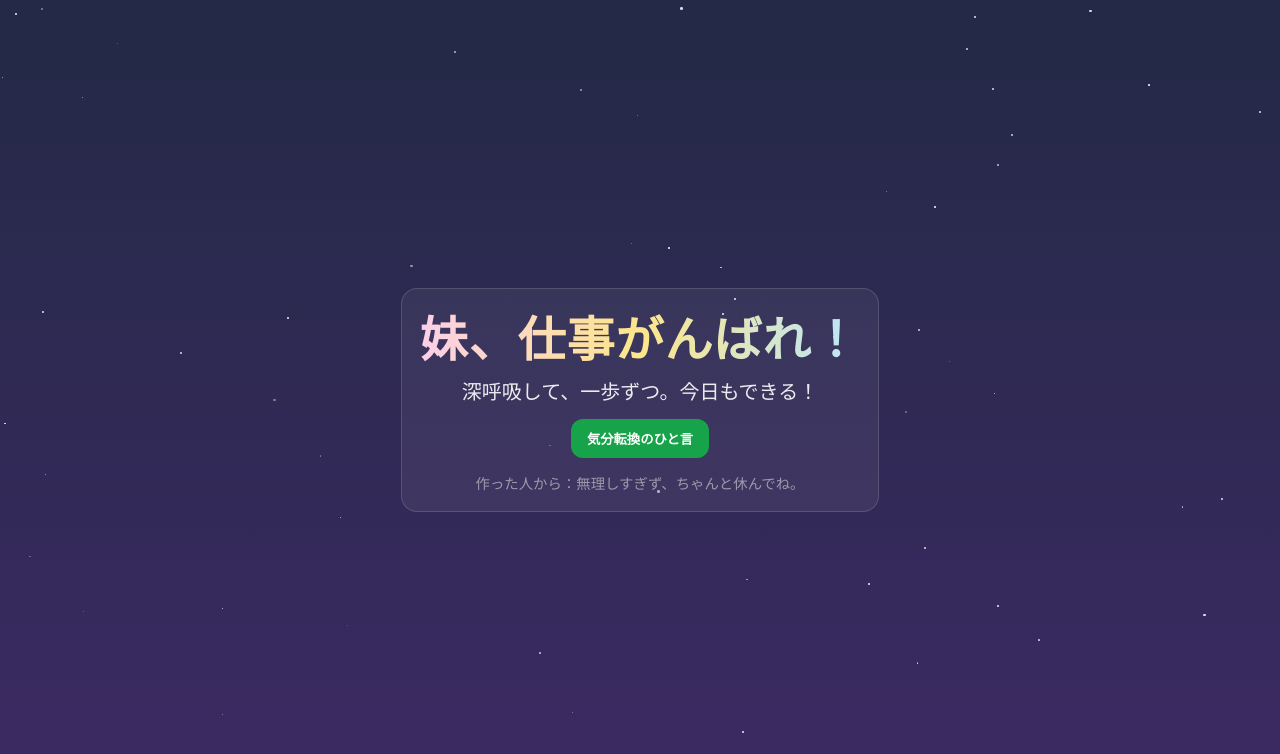
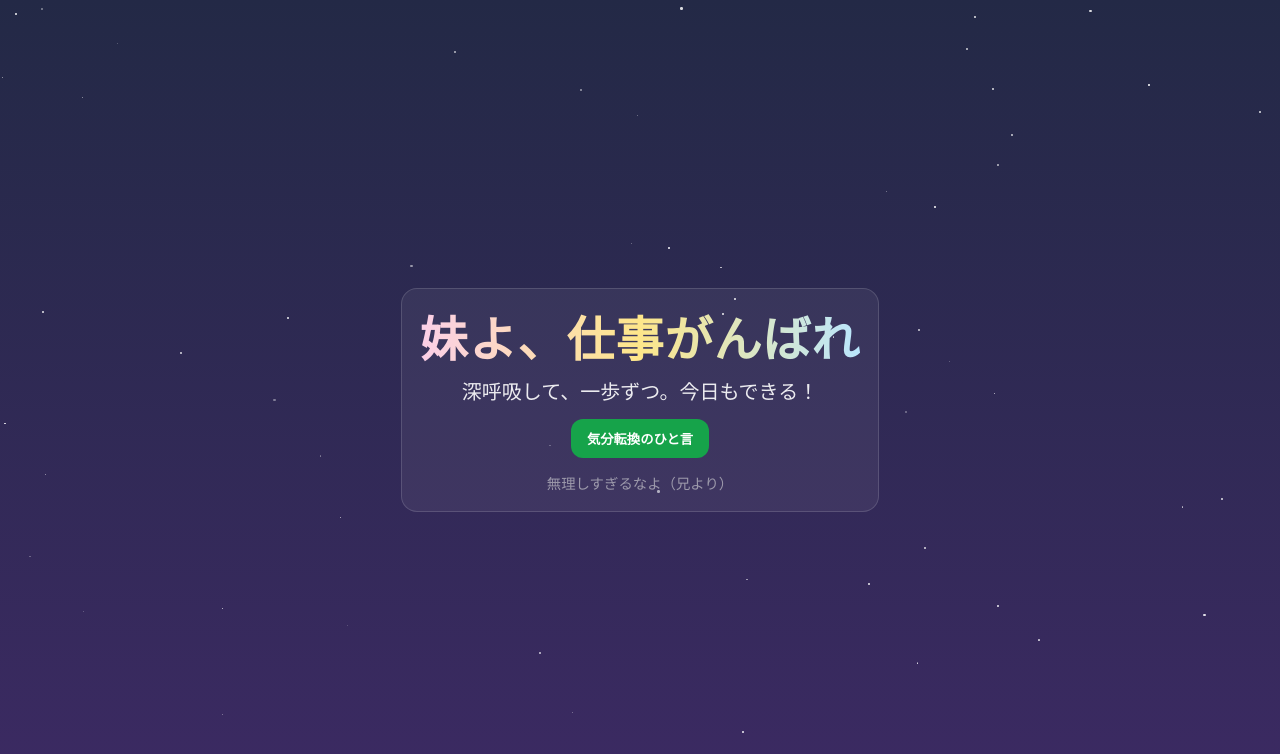
Before and after one commit to Hiroto-Takahashi1/sister-cheer, a plain HTML site: page index.html in a window 1280 px wide. Shown: the top 754 px of the page. Drawn offline with Linux system fonts and the light colour scheme.

Commit message:
Update index.html

```diff
--- a/index.html
+++ b/index.html
@@ -54,10 +54,10 @@
   <canvas id="fx"></canvas>
 
   <div class="card">
-    <h1 id="headline">妹、仕事がんばれ！</h1>
+    <h1 id="headline">妹よ、仕事がんばれ</h1>
     <div id="message">深呼吸して、一歩ずつ。今日もできる！</div>
     <button class="btn" onclick="nextPhrase()">気分転換のひと言</button>
-    <footer>作った人から：無理しすぎず、ちゃんと休んでね。</footer>
+    <footer>無理しすぎるなよ（兄より）</footer>
   </div>
 
 <script>
```
